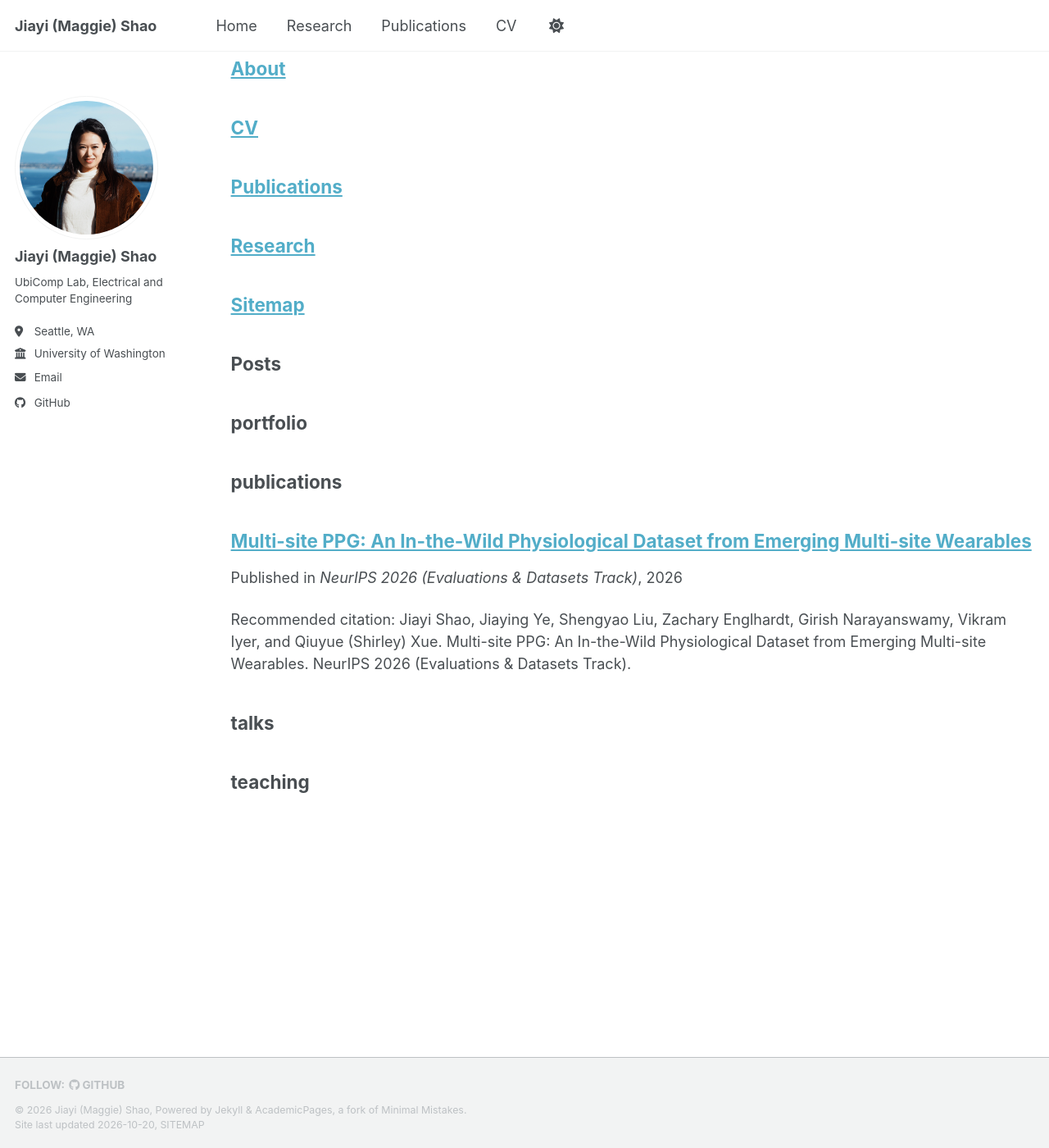
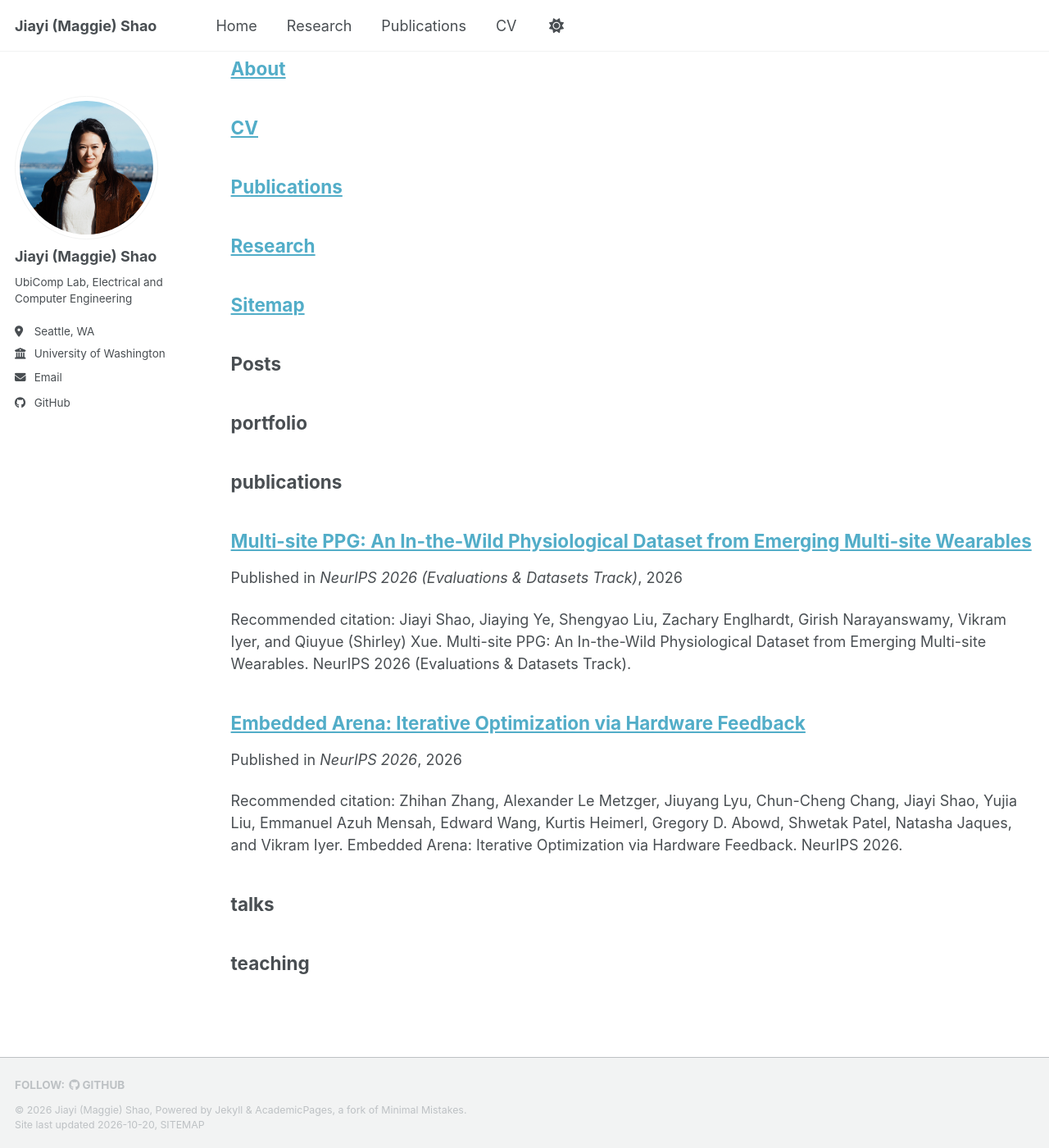
Before and after one commit to jiayimaggieshao/jiayimaggieshao.github.io, a Jekyll site: the page built from _pages/sitemap.md, in a window 1280 px wide and 1400 px high, scrolled down 318 px. Shown: the whole window at 82% size. Built offline with Jekyll 4.4.1, drawn with Linux system fonts in a browser that asks for light colours; a style sheet for code colours, icons or effects is not loaded.

Commit message:
Add the Embedded Arena paper to the publication list.
Sort papers by year, then priority, so Multi-site PPG stays above Embedded Arena in 2026.

Co-authored-by: Cursor <cursoragent@cursor.com>

```diff
--- /dev/null
+++ b/_publications/2026-06-15-embedded-arena.md
@@ -0,0 +1,32 @@
+---
+title: "Embedded Arena: Iterative Optimization via Hardware Feedback"
+collection: publications
+category: conferences
+permalink: /publications/embedded-arena/
+date: 2026-06-15
+priority: 2
+venue: "NeurIPS 2026"
+recognition: "Spotlight (Top 1.3%, 404 out of 30,709 submissions)"
+image: embedded-arena.png
+arxiv: https://arxiv.org/abs/2606.16190
+pdf: https://arxiv.org/pdf/2606.16190
+code: https://github.com/ubicomplab/embedded-arena
+project: https://ubicomplab.github.io/embedded-arena/
+redirect_to: https://arxiv.org/abs/2606.16190
+authors:
+  - name: "Zhihan Zhang"
+  - name: "Alexander Le Metzger"
+  - name: "Jiuyang Lyu"
+  - name: "Chun-Cheng Chang"
+  - name: "Jiayi Shao"
+    me: true
+  - name: "Yujia Liu"
+  - name: "Emmanuel Azuh Mensah"
+  - name: "Edward Wang"
+  - name: "Kurtis Heimerl"
+  - name: "Gregory D. Abowd"
+  - name: "Shwetak Patel"
+  - name: "Natasha Jaques"
+  - name: "Vikram Iyer"
+citation: "Zhihan Zhang, Alexander Le Metzger, Jiuyang Lyu, Chun-Cheng Chang, Jiayi Shao, Yujia Liu, Emmanuel Azuh Mensah, Edward Wang, Kurtis Heimerl, Gregory D. Abowd, Shwetak Patel, Natasha Jaques, and Vikram Iyer. Embedded Arena: Iterative Optimization via Hardware Feedback. NeurIPS 2026."
+---
--- a/_sass/layout/_publications.scss
+++ b/_sass/layout/_publications.scss
@@ -103,6 +103,11 @@
   margin-left: 0.35rem;
 }
 
+.pub-entry__recognition {
+  display: block;
+  margin-top: 0.15rem;
+}
+
 .pub-entry__links {
   margin: 0;
 }
```
Also changed, not shown: _includes/publication-entry.html (+6 -3 lines), _pages/publications.html (+18 -16 lines), _publications/2026-05-01-multisite-ppg.md (+1 -0 lines), images/embedded-arena.png (added).
